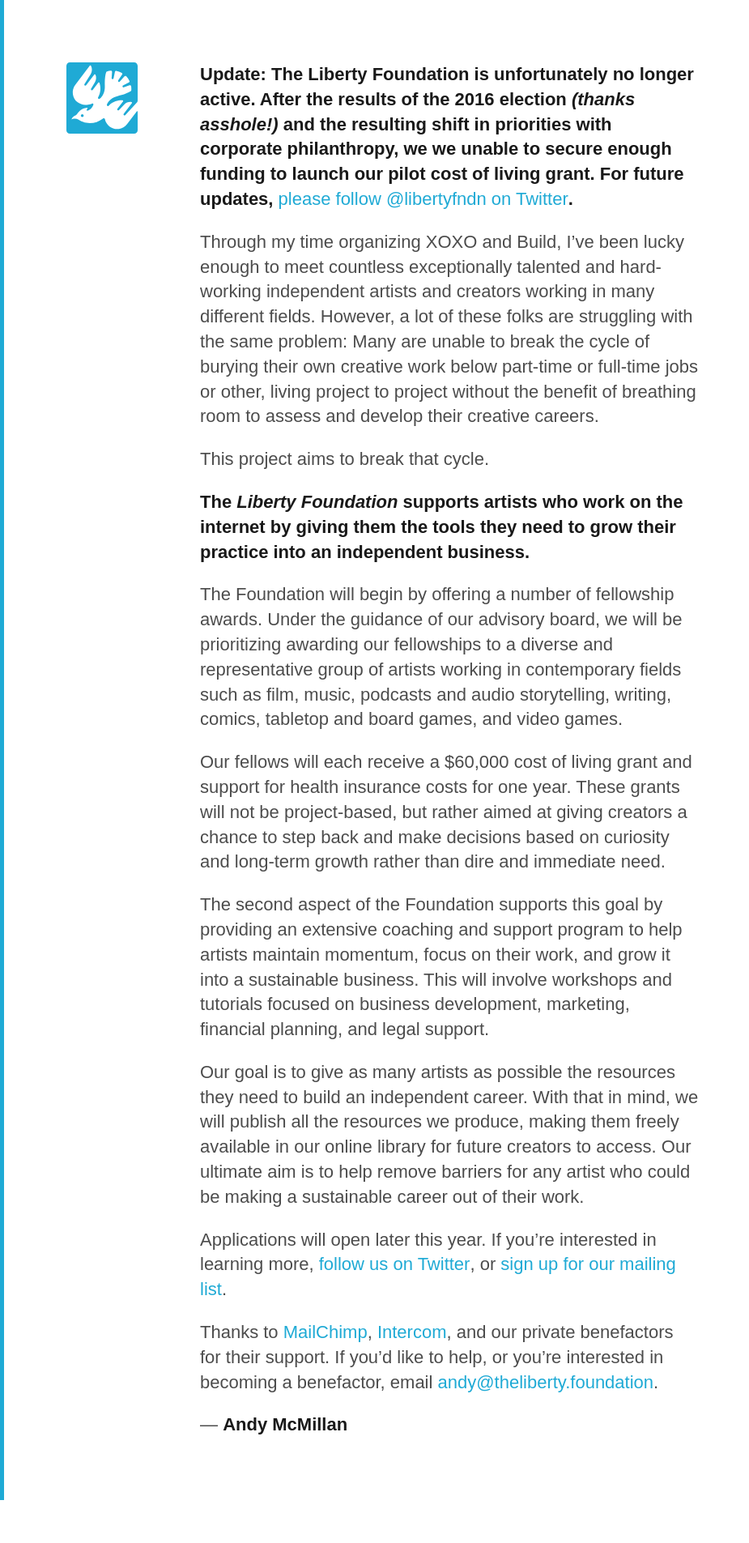
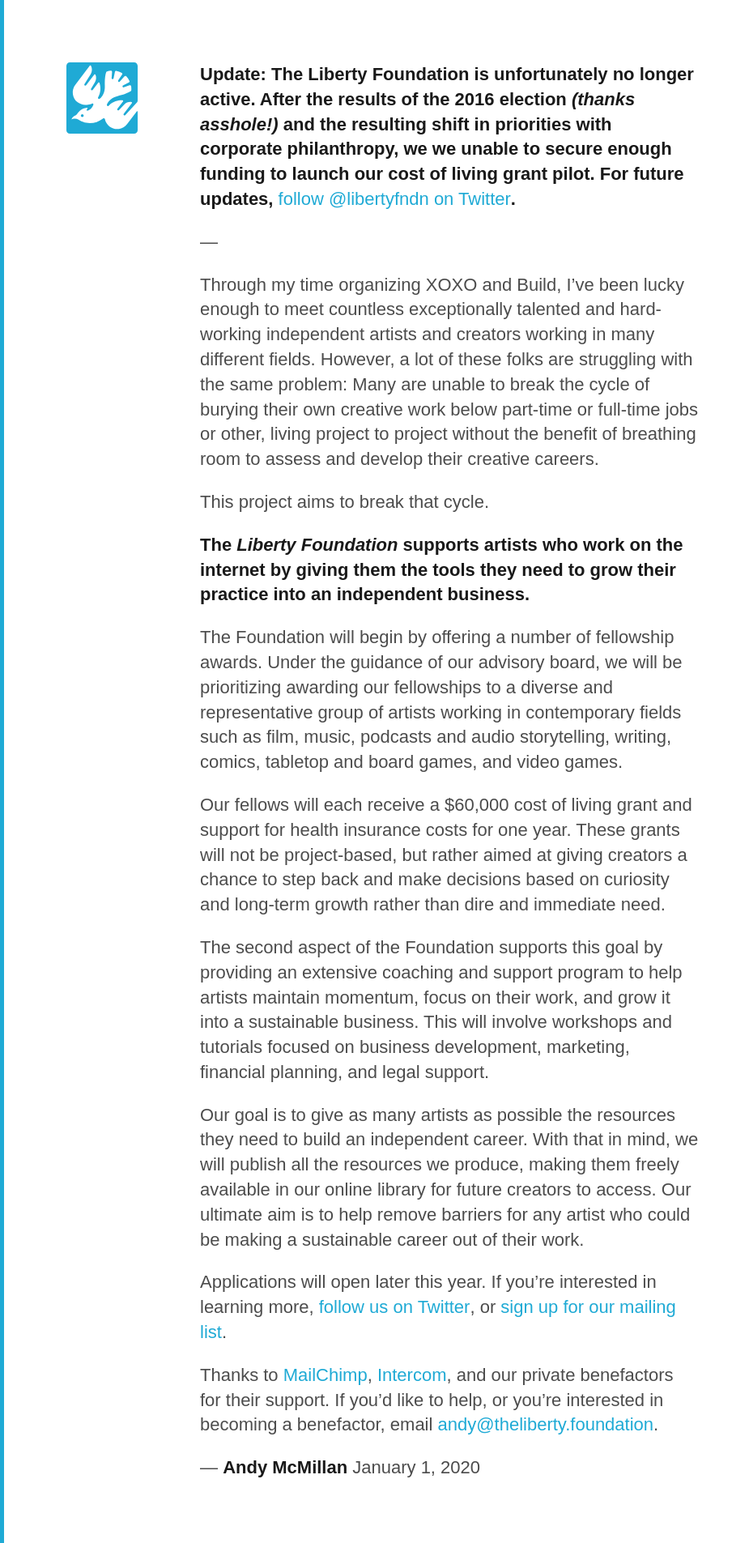
Before and after one commit to thelibertyfoundation/website, a Jekyll site: the page built from index.md, in a window 1280 px wide. Shown: the whole page at 81% size, without its empty margins (0-925 px from the left). Built offline with Jekyll 4.4.1, drawn with Linux system fonts in a browser that asks for light colours; before the commit the page ends 1852 px from its top, so only the background shows below that.

Commit message:
Update index.md

```diff
--- a/index.md
+++ b/index.md
@@ -3,7 +3,9 @@ layout: default
 title: Liberty Foundation
 ---
 
-**Update: The Liberty Foundation is unfortunately no longer active. After the results of the 2016 election _(thanks asshole!)_ and the resulting shift in priorities with corporate philanthropy, we we unable to secure enough funding to launch our pilot cost of living grant. For future updates, [please follow @libertyfndn on Twitter](https://twitter.com/libertyfndn).**
+**Update: The Liberty Foundation is unfortunately no longer active. After the results of the 2016 election _(thanks asshole!)_ and the resulting shift in priorities with corporate philanthropy, we we unable to secure enough funding to launch our cost of living grant pilot. For future updates, [follow @libertyfndn on Twitter](https://twitter.com/libertyfndn).**
+
+—
 
 Through my time organizing XOXO and Build, I've been lucky enough to meet countless exceptionally talented and hard-working independent artists and creators working in many different fields. However, a lot of these folks are struggling with the same problem: Many are unable to break the cycle of burying their own creative work below part-time or full-time jobs or other, living project to project without the benefit of breathing room to assess and develop their creative careers.
 
@@ -24,3 +26,4 @@ Applications will open later this year. If you're interested in learning more, [
 Thanks to [MailChimp](http://mailchimp.com), [Intercom](http://intercom.com), and our private benefactors for their support. If you'd like to help, or you're interested in becoming a benefactor, email [andy@theliberty.foundation](mailto:andy@theliberty.foundation).
 
 — **Andy McMillan**
+January 1, 2020
```
